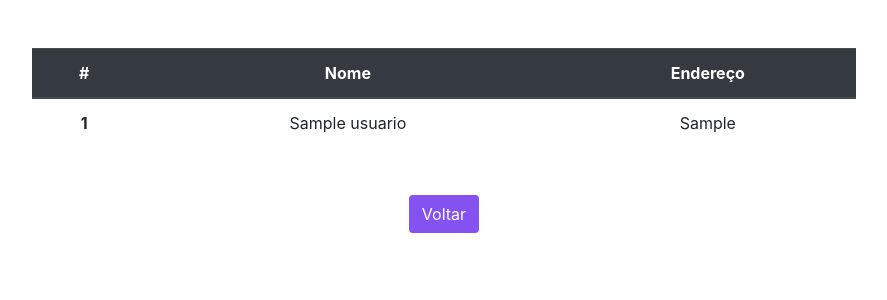
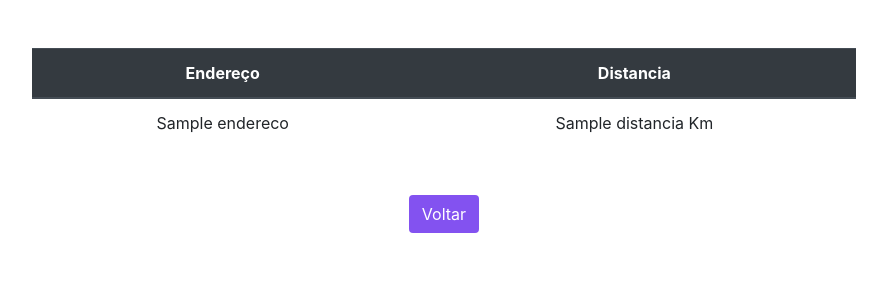
Before and after one commit to ryan-salomao/ProjetoPDS, a Django app: template app/templates/geo_result.html in a window 1280 px wide. Shown: the part 128-428 px from the top of the page, without its empty margins (196-1083 px from the left). Run offline with Django 4.2, Linux system fonts and the light colour scheme; tables that the repository leaves empty hold one stand-in row (values such as "Sample post"); the template is opened without the code that fills it: values that come from a table or form of the project are taken from there, most other values are stand-ins (such as "Sample title", 1, 10 or a date in 2020).

Commit message:
finished geo_result template

```diff
--- a/app/templates/geo_result.html
+++ b/app/templates/geo_result.html
@@ -20,17 +20,17 @@
         <table class="table">
           <thead class="thead-dark">
             <tr>
-              <th scope="col">#</th>
-              <th scope="col">Nome</th>
               <th scope="col">Endereço</th>
+              <th scope="col">Distancia</th>
             </tr>
           </thead>
           <tbody>
+            {% for endereco, distancia in distancias %}
              <tr>
-              <th>{{usuario.id}}</th>
-              <td>{{usuario.nome}}</td>
-              <td>{{usuario.endereco}}</td>
+              <td>{{endereco}}</td>
+              <td>{{distancia}} Km</td>
             </tr>
+          {% endfor %}
           </tbody>
         </table>
     </div>
--- a/project/settings.py
+++ b/project/settings.py
@@ -104,9 +104,9 @@ AUTH_PASSWORD_VALIDATORS = [
 # Internationalization
 # https://docs.djangoproject.com/en/4.2/topics/i18n/
 
-LANGUAGE_CODE = 'en-us'
+LANGUAGE_CODE = 'pt-br'
 
-TIME_ZONE = 'UTC'
+TIME_ZONE = 'America/Sao_Paulo'
 
 USE_I18N = True
 
```
Also changed, not shown: app/views.py (+11 -8 lines).
